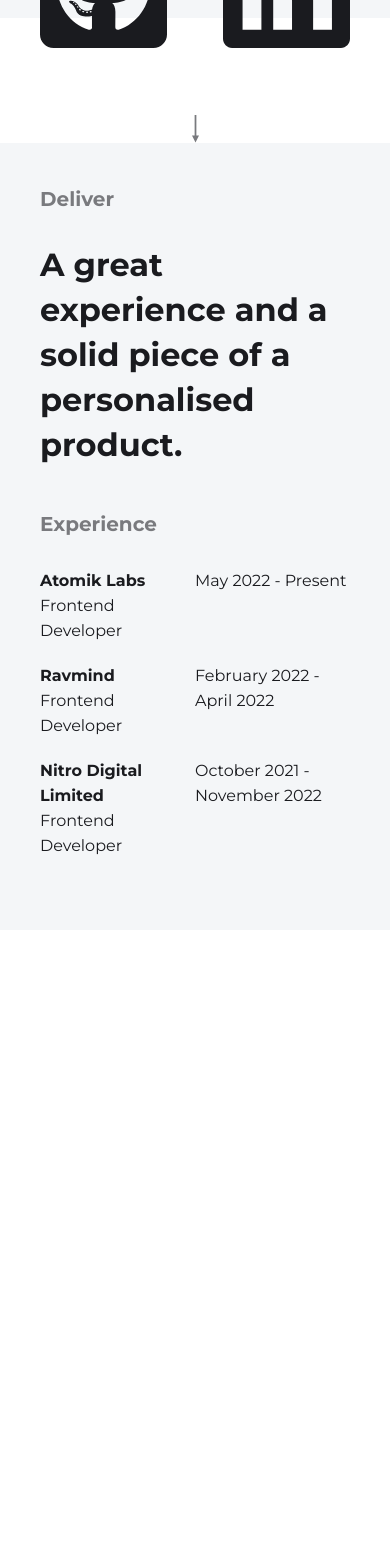
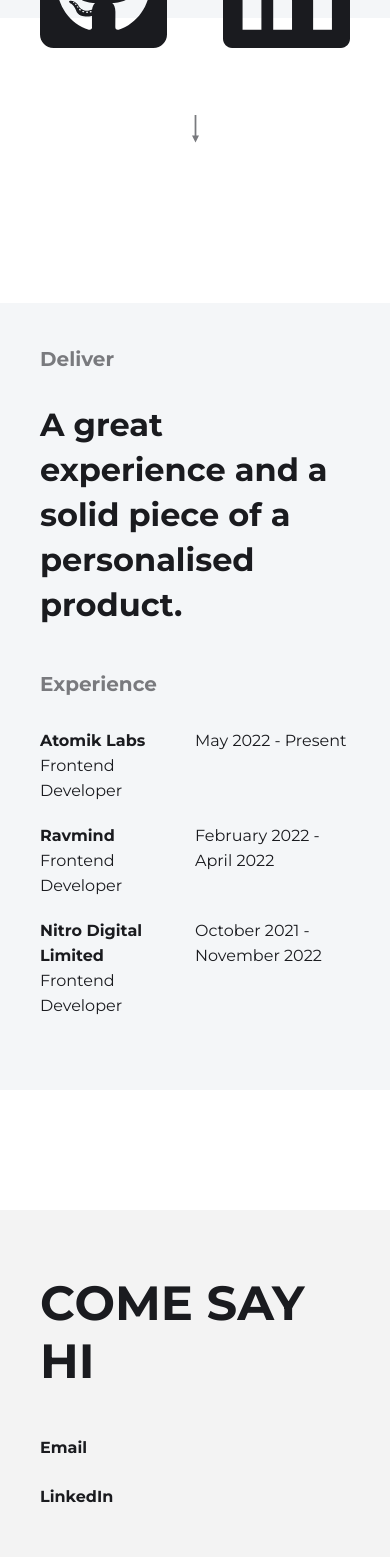
Before and after one commit to SzymonGos/portfolio_2.0, a Next.js app: page / in a window 390 px wide. Shown: the part 432-1989 px from the top of the page. Before the commit the page ends 1362 px from the top, so only its background shows below. Built offline with nearby package versions, Linux system fonts and the light colour scheme.

Commit message:
add minor fixes

```diff
--- a/components/Experience.tsx
+++ b/components/Experience.tsx
@@ -1,5 +1,4 @@
 import Container from '@/components/Container'
-import React from 'react'
 
 const data = [
   { name: 'Atomik Labs', title: 'Frontend Developer', year: 'May 2022 - Present' },
@@ -9,15 +8,13 @@ const data = [
 
 export default function Experience() {
   return (
-    <section className='lg:mt-40'>
+    <section className='mt-40'>
       <Container className='relative px-0 lg:px-0 w-full max-w-none mx-0'>
-        <div className='absolute -z-10 lg:col-start-4 lg:col-span-9 left-0 w-full h-[110%] lg:h-[340px] bg-[#F4F6F8]' />
+        <div className='absolute -z-10 lg:col-start-4 lg:col-span-9 left-0 w-full h-[110%] lg:h-[340px] bg-blue-100' />
         <Container className='col-span-full w-full'>
           <div className='col-start-1 col-span-full lg:col-start-2 lg:col-span-4 flex flex-col gap-y-8 pt-11 font-bold'>
             <div className='text-lg text-gray-200'>Deliver</div>
-            <div className='text-2xl text-gray-300'>
-              A great experience and a solid piece of a personalised product.
-            </div>
+            <div className='text-2xl'>A great experience and a solid piece of a personalised product.</div>
           </div>
 
           <div className='col-start-1 col-span-full lg:col-start-7 lg:col-span-5 flex flex-col gap-y-8 pt-11'>
@@ -25,8 +22,8 @@ export default function Experience() {
             <div className='flex flex-col gap-y-5'>
               {data.map((x, i) => {
                 return (
-                  <div key={i} className='flex culumns-2 text-gray-300'>
-                    <div className='w-1/2 text-gray-300 font-bold'>
+                  <div key={i} className='flex culumns-2'>
+                    <div className='w-1/2 font-bold'>
                       {x.name}
                       <br />
                       <span className='font-normal'>{x.title}</span>
--- a/components/Masthead.tsx
+++ b/components/Masthead.tsx
@@ -6,16 +6,16 @@ export default function Masthead() {
     <>
       <Container className='relative px-0 lg:px-0 w-full max-w-none mx-0'>
         <div className='absolute -z-10 lg:col-start-1 lg:col-span-9 left-0 top-0 h-[450px] lg:h-[650px] w-full bg-blue-100' />
-        <Container className='col-span-full'>
+        <Container className='col-span-full w-full'>
           <div className='col-start-1 col-span-full lg:col-start-2 lg:col-span-5 mt-6 lg:mt-52'>
-            <div className='text-lg text-gray-300 font-bold opacity-0 animate-fadeInSlideUp-1'>
+            <div className='text-lg font-bold opacity-0 animate-fadeInSlideUp-1'>
               Szymon Gos <br /> <span className='text-base font-normal'>Frontend Developer</span>
             </div>
           </div>
 
           <div className='col-start-1 col-span-full lg:col-start-2 md:col-span-full lg:col-span-5 mt-16 md:mt-28'>
             <div className='flex flex-col gap-y-6 opacity-0 animate-fadeInSlideUp-2'>
-              <h1 className='text-2xl text-gray-300 font-bold'>Finding pleasure in making things.</h1>
+              <h1 className='text-2xl font-bold'>Finding pleasure in making things.</h1>
               <div className='text-gray-200'>Currently at Atomik Labs</div>
             </div>
           </div>
--- a/pages/_document.tsx
+++ b/pages/_document.tsx
@@ -5,7 +5,7 @@ class MyDocument extends Document {
     return (
       <Html lang='en'>
         <Head />
-        <body className='font-montserrat font-default text-base min-h-screen'>
+        <body className='min-h-screen font-montserrat font-default text-base text-gray-300'>
           <Main />
           <NextScript />
         </body>
--- a/pages/index.tsx
+++ b/pages/index.tsx
@@ -1,4 +1,5 @@
 import Experience from '@/components/Experience'
+import Footer from '@/components/Footer'
 import Masthead from '@/components/Masthead'
 
 export default function LandingPage() {
@@ -9,6 +10,9 @@ export default function LandingPage() {
           <Masthead />
         </header>
         <Experience />
+        <footer>
+          <Footer />
+        </footer>
       </main>
     </>
   )
--- a/tailwind.config.js
+++ b/tailwind.config.js
@@ -19,7 +19,7 @@ module.exports = {
       },
       colors: {
         gray: {
-          100: '#FAFAFA',
+          100: '#F3F3F3',
           200: '#797A7E',
           300: '#1A1B1F',
         },
```
